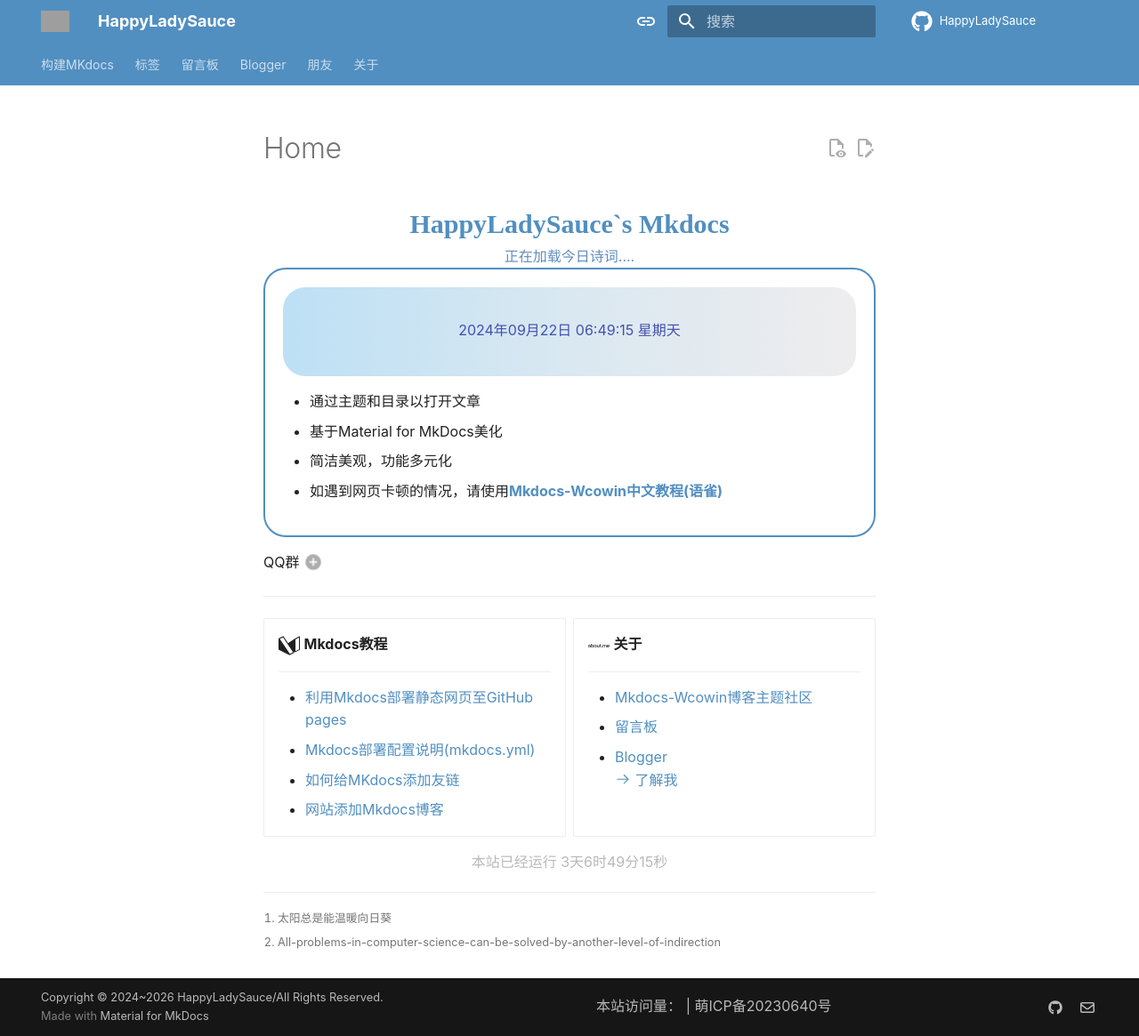
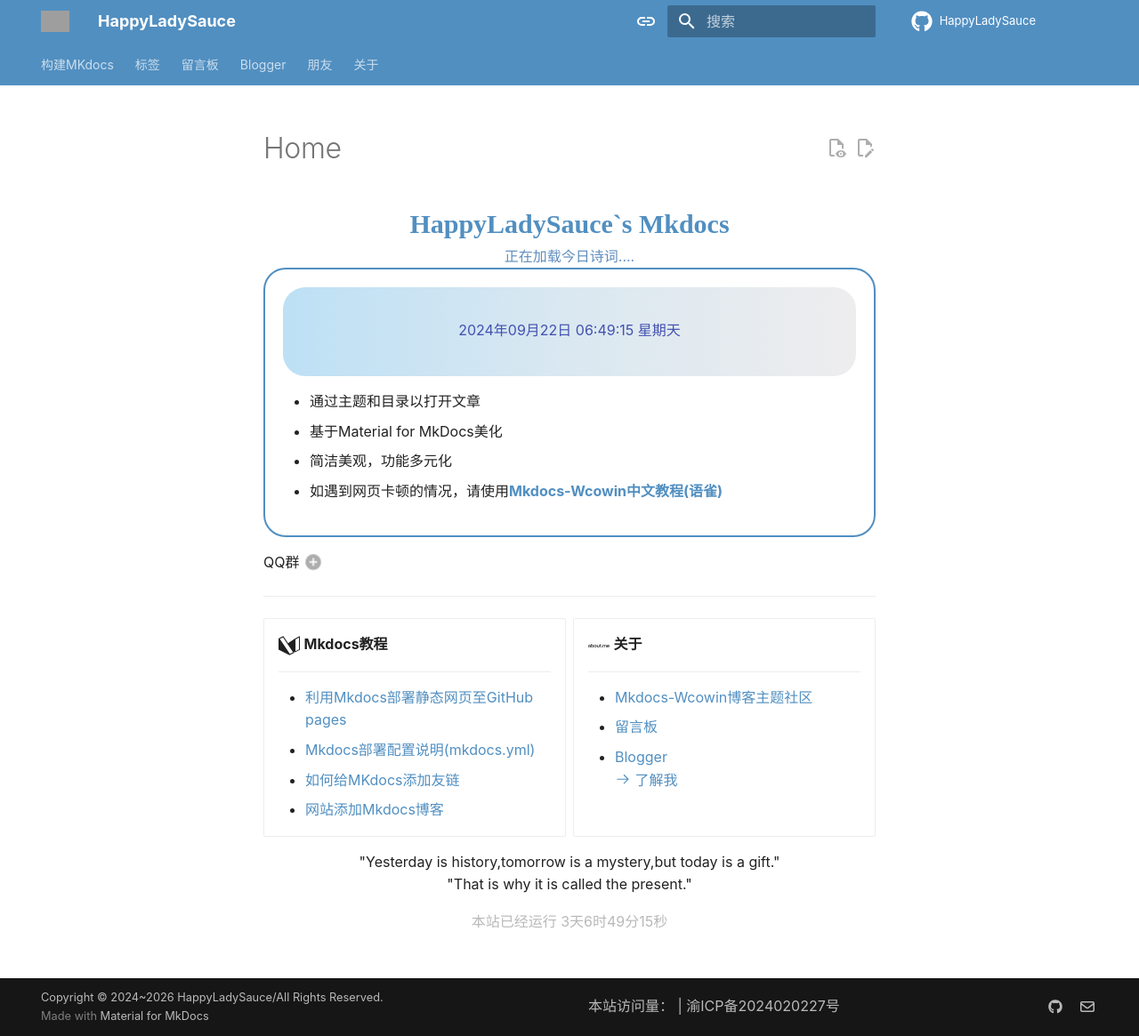
Before and after one commit to HappyLadySauce/HappyLadySauce.github.io, an MkDocs documentation site: the page built from docs/index.md, in a window 1280 px wide and 1165 px high. Shown: the whole window at 89% size. Built offline with MkDocs 1.6.1 and Material for MkDocs 9.7.7, drawn with Linux system fonts in a browser that asks for light colours; nearby versions of some CDN libraries; a style sheet for code colours, icons or effects is not loaded; grey boxes are pictures that could not be loaded.

Commit message:
修复了评论和聊天机器人 完善了博客设置

```diff
--- a/docs/blog/.authors.yml
+++ b/docs/blog/.authors.yml
@@ -1,5 +1,5 @@
 authors:
   HappyLadySauce:
     name: HappyLadySauce    # Author name
-    description: Free and casual # Author description
+    description: "Yesterday is history,tomorrow is a mystery,but today is a gift.That is why it is called the present." # Author description
     avatar:  assets/home.png # Author avatar
--- a/docs/index.md
+++ b/docs/index.md
@@ -197,8 +197,8 @@
 
 
 
-[^Knowing-that-loving-you-has-no-ending]:太阳总是能温暖向日葵
-[^see-how-much-I-love-you]:All-problems-in-computer-science-can-be-solved-by-another-level-of-indirection
+<div class="image-container">"Yesterday is history,tomorrow is a mystery,but today is a gift."</div>
+<div class="image-container">"That is why it is called the present."</div>
 
    <body>
         <font color="#B9B9B9">
--- a/docs/overrides/partials/footer.html
+++ b/docs/overrides/partials/footer.html
@@ -73,7 +73,7 @@
     本站访问量：<script async src="//finicounter.eu.org/finicounter.js"></script>
     <span id="finicount_views"></span>    &nbsp;|&nbsp;
     <footer>
-      <a href="https://icp.gov.moe/?keyword=20230640" target="_blank">萌ICP备20230640号</a>
+      <a href="https://beian.miit.gov.cn" target="_blank">渝ICP备2024020227号</a>
     </footer>
   </div>
       </font>
```
Also changed, not shown: docs/link/link.md (+3 -3 lines), docs/overrides/partials/comments.html (+6 -5 lines).
